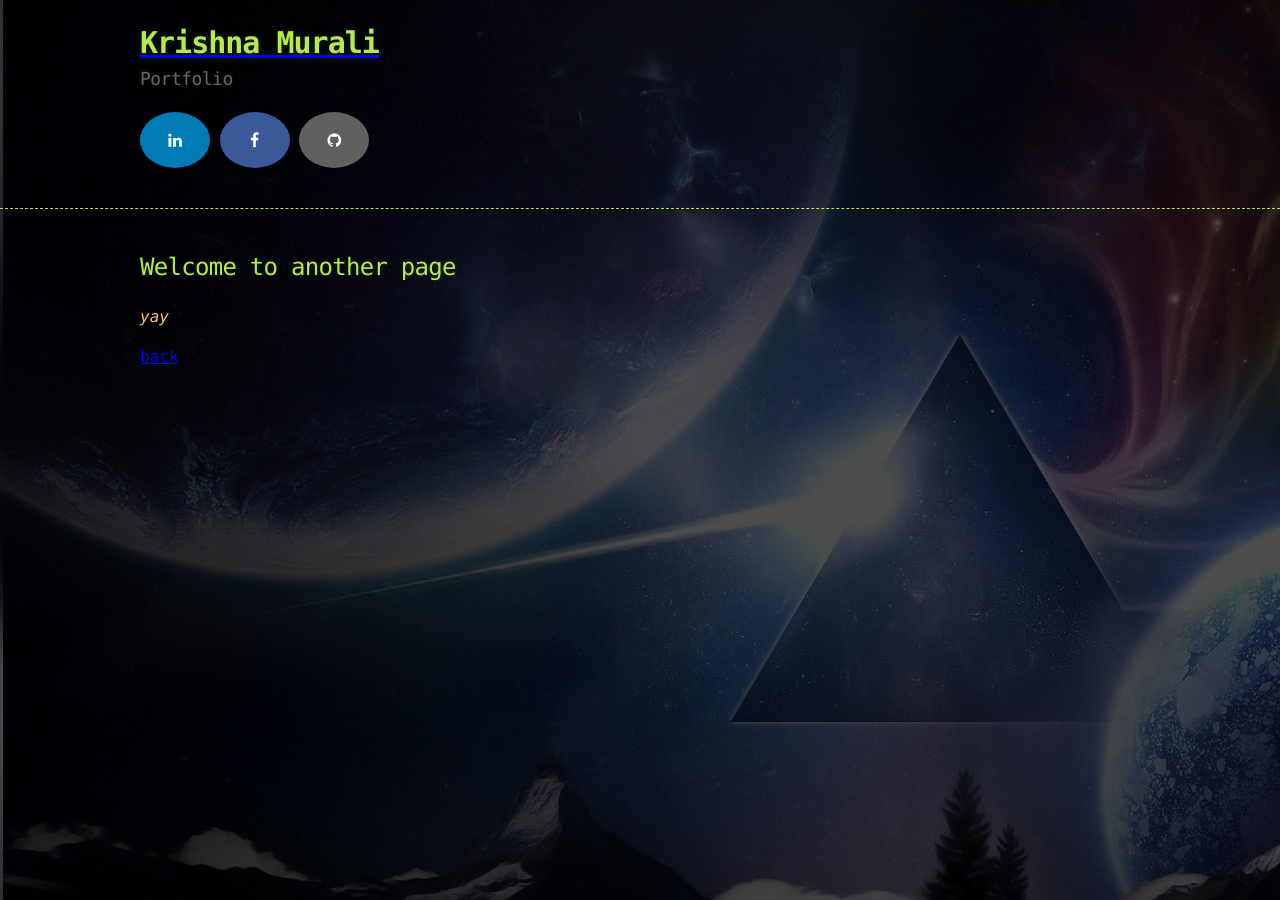
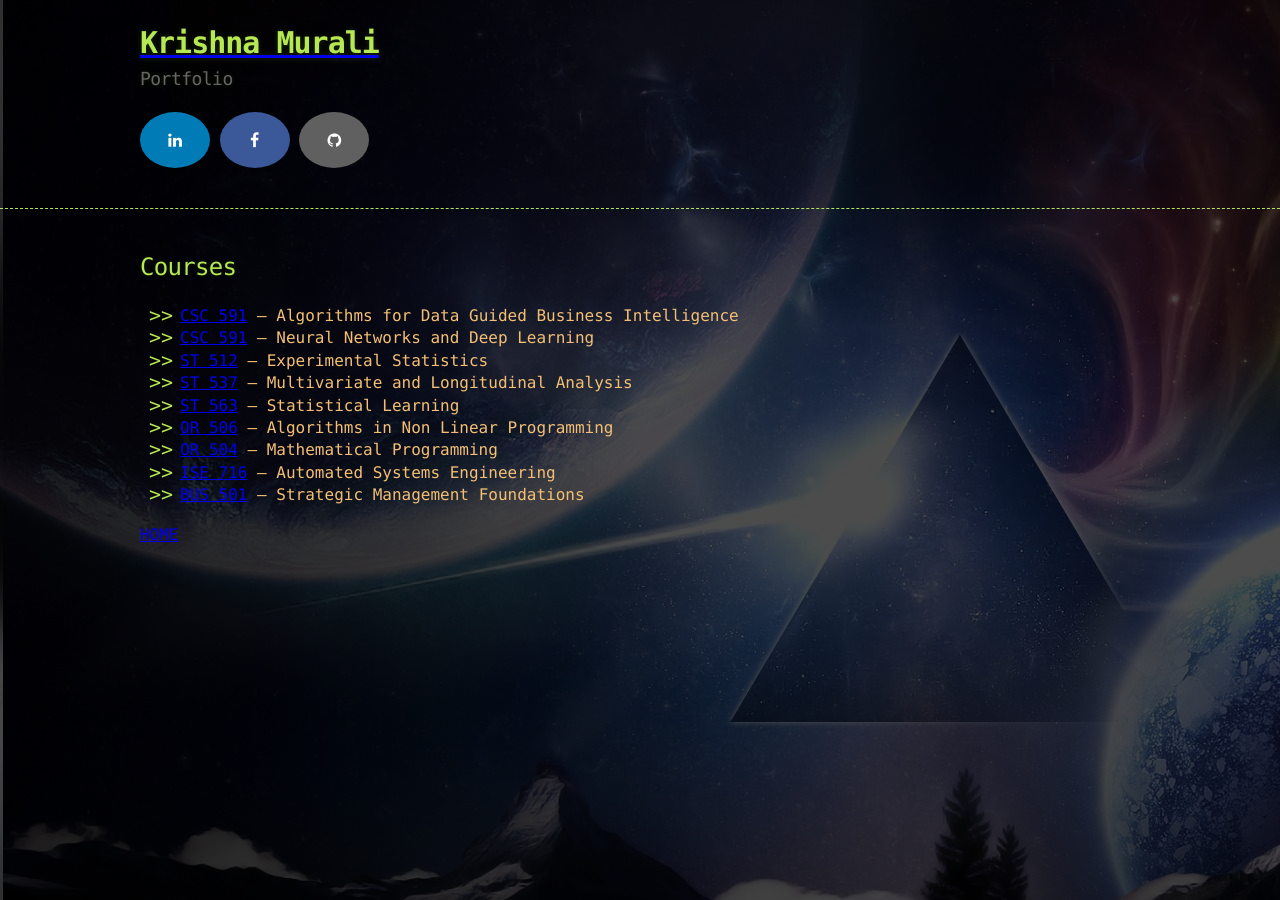
Before and after one commit to KrishnaMurali177/KrishnaMurali177.github.io, a Jekyll site: the page built from another-page.md, in a window 1280 px wide. Built offline with Jekyll 4.4.1, drawn with Linux system fonts in a browser that asks for light colours; our own code applies the rules of GitHub Pages for plain Markdown files.

Commit message:
Update another-page.md

```diff
--- a/another-page.md
+++ b/another-page.md
@@ -2,8 +2,17 @@
 layout: default
 ---
 
-## Welcome to another page
+## Courses
+*   [CSC 591](https://www.engineeringonline.ncsu.edu/course/csc-591-algorithms-for-data-guided-business-intelligence/) -- Algorithms for Data Guided Business Intelligence
+*   [CSC 591](https://www.engineeringonline.ncsu.edu/course/csc-591-neural-networks/) -- Neural Networks and Deep Learning
+*   [ST 512](https://wolfware.ncsu.edu/courses/details/?sis_id=SIS:2020:1:1:ST:512:001) -- Experimental Statistics
+*   [ST 537](https://wolfware.ncsu.edu/courses/details/?sis_id=SIS:2020:1:1:ST:537:001) -- Multivariate and Longitudinal Analysis
+*   [ST 563](https://wolfware.ncsu.edu/courses/details/?sis_id=SIS:2020:8:1:ST:563:001) -- Statistical Learning
+*   [OR 506](https://wolfware.ncsu.edu/courses/details/?sis_id=SIS:2019:8:1:OR:506:001) -- Algorithms in Non Linear Programming
+*   [OR 504](https://wolfware.ncsu.edu/courses/details/?sis_id=SIS:2019:8:1:OR:504:001) -- Mathematical Programming
+*   [ISE 716](https://wolfware.ncsu.edu/courses/details/?sis_id=SIS:2019:8:1:ISE:716:001) -- Automated Systems Engineering
+*   [BUS 501](https://wolfware.ncsu.edu/courses/details/?sis_id=SIS:2019:8:1:BUS:501:001) -- Strategic Management Foundations
 
-_yay_
 
-[back](./)
+
+[HOME](./)
```
